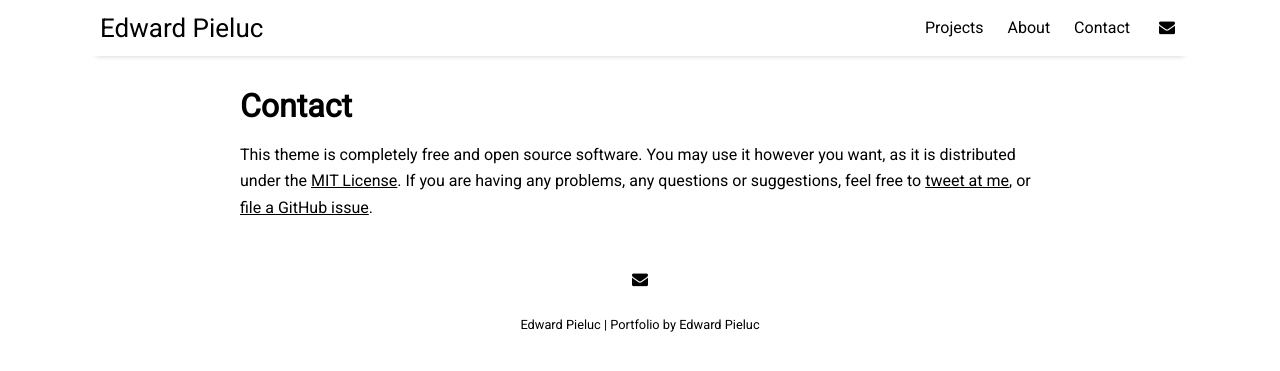
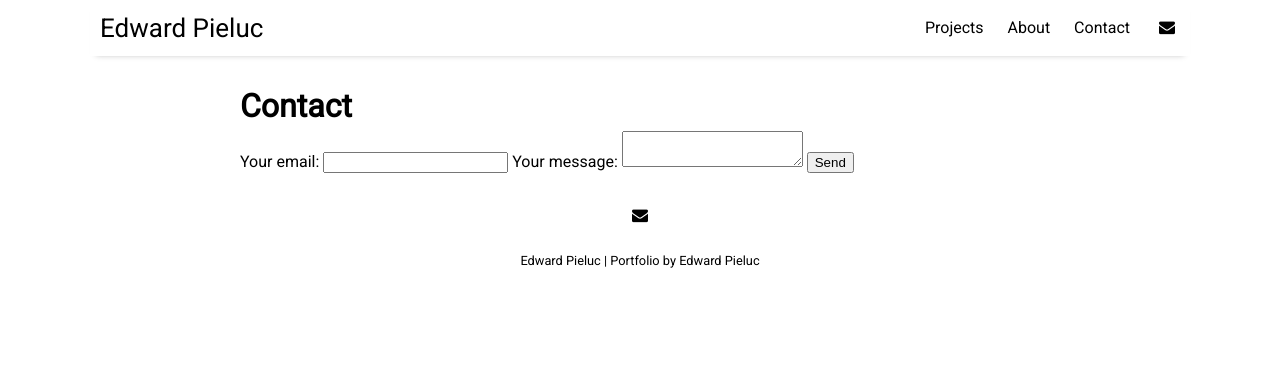
Before and after one commit to epie3/epie3.github.io, a Jekyll site: the page built from pages/contact.md, in a window 1280 px wide. Shown: the top 371 px of the page. Built offline with Jekyll 4.4.1, drawn with Linux system fonts in a browser that asks for light colours; nearby versions of some CDN libraries.

Commit message:
Update contact.md

```diff
--- a/pages/contact.md
+++ b/pages/contact.md
@@ -4,4 +4,19 @@ title: Contact
 permalink: /contact
 ---
 
-This theme is completely free and open source software. You may use it however you want, as it is distributed under the [MIT License](http://choosealicense.com/licenses/mit/). If you are having any problems, any questions or suggestions, feel free to [tweet at me](https://twitter.com/intent/tweet?text=My%question%about%Millennial%is:%&amp;via=paululele), or [file a GitHub issue](https://github.com/lenpaul/Millennial/issues/new).
+<!-- modify this form HTML and place wherever you want your form -->
+<form
+  action="https://formspree.io/f/xaneworp"
+  method="POST"
+>
+  <label>
+    Your email:
+    <input type="email" name="email">
+  </label>
+  <label>
+    Your message:
+    <textarea name="message"></textarea>
+  </label>
+  <!-- your other form fields go here -->
+  <button type="submit">Send</button>
+</form>
```
